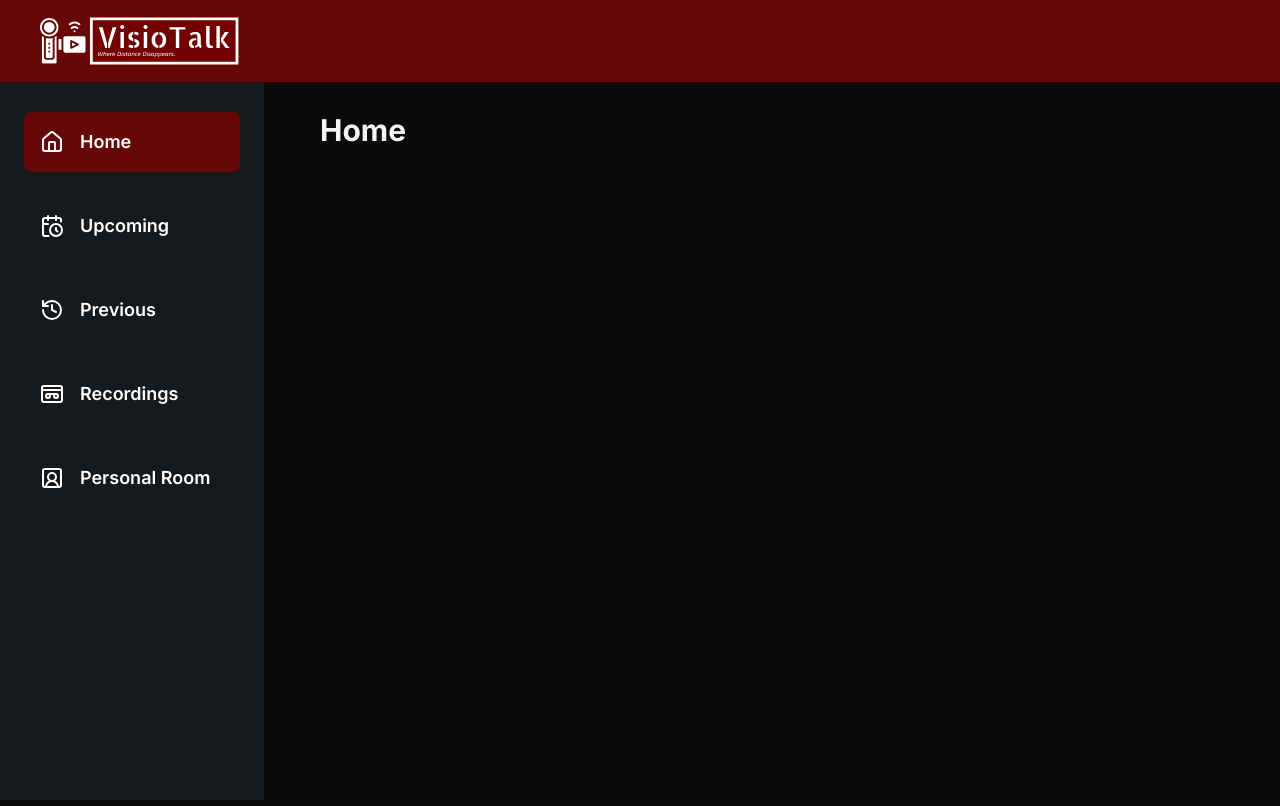
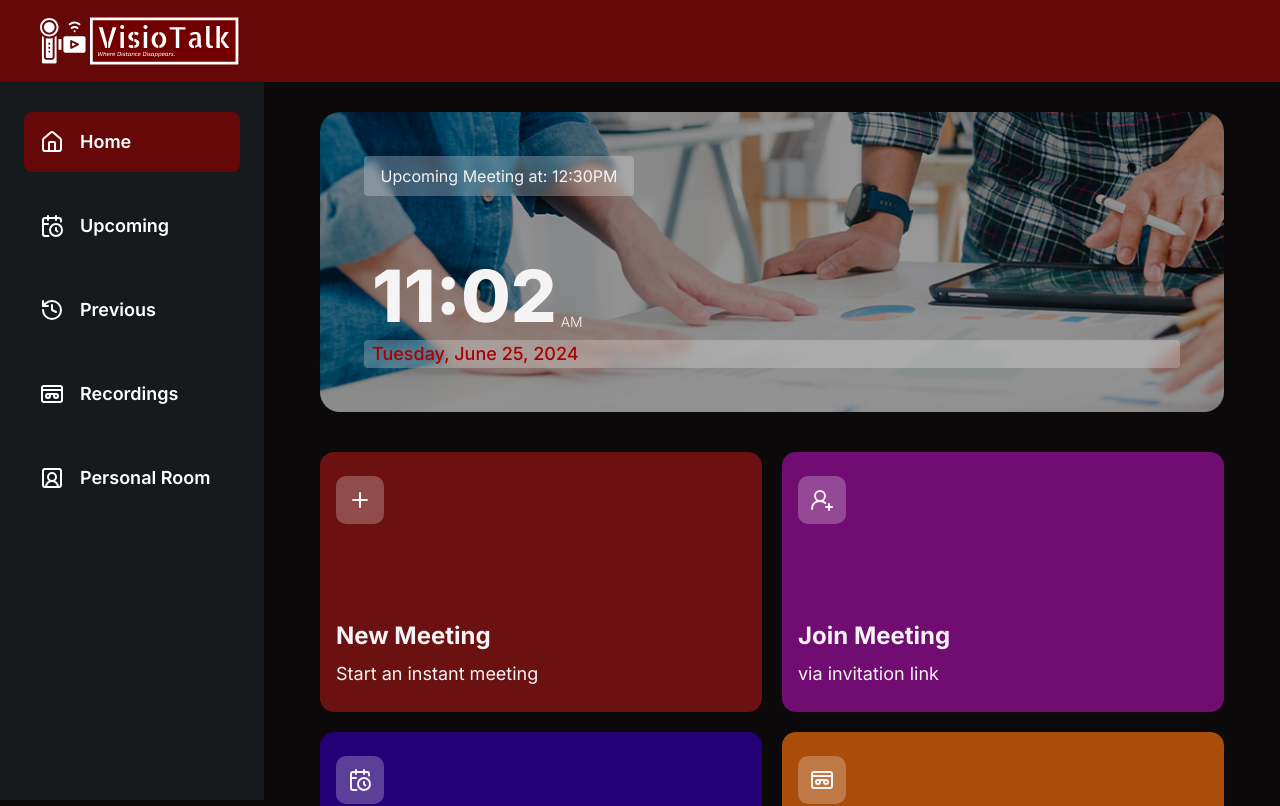
Before and after one commit to JwanCortez93/visiotalk, a Next.js app: page / in a window 1280 px wide. Shown: the top 806 px of the page. Built offline with nearby package versions, Linux system fonts and the light colour scheme; no server answers.

Commit message:
Home Page init

```diff
--- a/package.json
+++ b/package.json
@@ -13,6 +13,7 @@
     "@radix-ui/react-dialog": "^1.1.1",
     "class-variance-authority": "^0.7.0",
     "clsx": "^2.1.1",
+    "dayjs": "^1.11.11",
     "lucide-react": "^0.396.0",
     "next": "14.2.4",
     "react": "^18",
--- /dev/null
+++ b/src/app/(root)/(home)/_components/MeetingTypeList.tsx
@@ -0,0 +1,79 @@
+"use client";
+
+import {
+  Calendar,
+  CalendarClock,
+  Plus,
+  UserRoundPlus,
+  Videotape,
+} from "lucide-react";
+import { useRouter } from "next/navigation";
+import { useState } from "react";
+
+export const MeetingTypeList = () => {
+  const router = useRouter();
+  const [meetingState, setMeetingState] = useState<
+    "isScheduleMeeting" | "isJoiningMeeting" | "isInstantMeeting" | undefined
+  >();
+  return (
+    <section className="grid grid-cols-1 gap-5 md:grid-cols-2 2xl:grid-cols-4">
+      <HomeCard
+        bg="bg-card-1"
+        icon={<Plus />}
+        title="New Meeting"
+        subtitle="Start an instant meeting"
+        handleClick={() => {
+          setMeetingState("isInstantMeeting");
+        }}
+      />
+      <HomeCard
+        bg="bg-card-2"
+        icon={<UserRoundPlus />}
+        title="Join Meeting"
+        subtitle="via invitation link"
+        handleClick={() => {
+          setMeetingState("isJoiningMeeting");
+        }}
+      />
+      <HomeCard
+        bg="bg-card-3"
+        icon={<CalendarClock />}
+        title="Schedule meeting"
+        subtitle="Plan your next meeting"
+        handleClick={() => {
+          setMeetingState("isScheduleMeeting");
+        }}
+      />
+      <HomeCard
+        bg="bg-card-4"
+        icon={<Videotape />}
+        title="View recordings"
+        subtitle="Check your previous meetings"
+        handleClick={() => router.push("/recordings")}
+      />
+    </section>
+  );
+};
+
+const HomeCard = ({
+  bg,
+  icon,
+  title,
+  subtitle,
+  handleClick,
+}: HomeCardProps) => {
+  return (
+    <div
+      onClick={handleClick}
+      className={`${bg} px-4 py-6 flex flex-col justify-between w-full min-h-[260px] rounded-[14px] cursor-pointer`}
+    >
+      <div className="flex-center glassmorphism size-12 rounded-[10px]">
+        {icon}
+      </div>
+      <div className="flex flex-col gap-2">
+        <h1 className="text-2xl font-bold">{title}</h1>
+        <p className="text-lg font-normal">{subtitle}</p>
+      </div>
+    </div>
+  );
+};
--- a/src/app/(root)/(home)/page.tsx
+++ b/src/app/(root)/(home)/page.tsx
@@ -1,7 +1,32 @@
+import dayjs from "dayjs";
+import { MeetingTypeList } from "./_components/MeetingTypeList";
+
+
 const Home = () => {
+  const time = dayjs().format("HH:mm");
+  const amPm = dayjs().format("A");
+  const date = dayjs().format("dddd, MMMM D, YYYY");
   return (
     <section className="flex size-full flex-col gap-10 text-secondary-foreground">
-      <h1 className="text-3xl font-bold">Home</h1>
+      <div className="h-[300px] w-full rounded-[20px] bg-cover bg-hero ">
+        <div className="flex h-full flex-col justify-between max-lg:px-5 max-lg:py-8 lg:p-11">
+          <h2 className="glassmorphism max-w-[270px] rounded py-2 text-center text-base font-normal">
+            Upcoming Meeting at: 12:30PM
+          </h2>
+          <div className="flex flex-col gap-2">
+            <div className="flex items-end">
+              <h1 className="text-4xl font-extrabold  lg:text-7xl pl-2 ">
+                {time}
+              </h1>
+              <p className="pl-1 font-light text-sm ">{amPm}</p>
+            </div>
+            <p className="text-lg font-medium text-primary-foreground glassmorphism rounded px-2">
+              {date}
+            </p>
+          </div>
+        </div>
+      </div>
+      <MeetingTypeList />
     </section>
   );
 };
--- a/src/app/globals.css
+++ b/src/app/globals.css
@@ -21,12 +21,16 @@
 
     --card: #a4161a;
     --card-foreground: #ba181b;
+    --card-1: #6c1111;
+    --card-2: #710c73;
+    --card-3: #240077;
+    --card-4: #aa4d0a;
 
     --popover: hsl(0 0% 100%);
     --popover-foreground: hsl(222.2 84% 4.9%);
 
     --primary: #660708;
-    --primary-foreground: #e5383b;
+    --primary-foreground: #aa0003;
 
     --secondary: #b1a7a6;
     --secondary-foreground: #f5f3f4;
@@ -87,6 +91,12 @@
   }
 }
 
+.glassmorphism {
+  background: rgba(255, 255, 255, 0.25);
+  backdrop-filter: blur(4px);
+  -webkit-backdrop-filter: blur(4px);
+}
+
 /* clerk class override */
 
 .cl-logoBox {
--- a/tailwind.config.ts
+++ b/tailwind.config.ts
@@ -51,6 +51,10 @@ const config = {
         card: {
           DEFAULT: "var(--card)",
           foreground: "var(--card-foreground)",
+          1: "var(--card-1)",
+          2: "var(--card-2)",
+          3: "var(--card-3)",
+          4: "var(--card-4)",
         },
       },
       borderRadius: {
@@ -58,6 +62,10 @@ const config = {
         md: "calc(var(--radius) - 2px)",
         sm: "calc(var(--radius) - 4px)",
       },
+      backgroundImage: {
+        hero: "url('/images/hero-background.png')",
+      },
+
       keyframes: {
         "accordion-down": {
           from: { height: "0" },
```
Also changed, not shown: types/index.d.ts (+10 -0 lines), public/images/hero-background.png (added), 1 other file (tests, documents, lock files or other folders).
